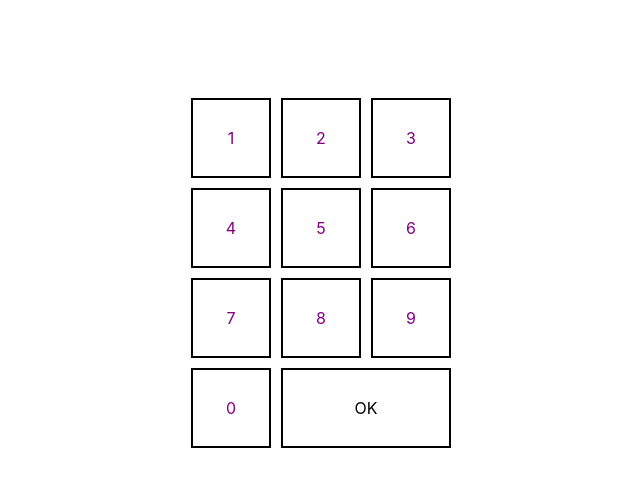
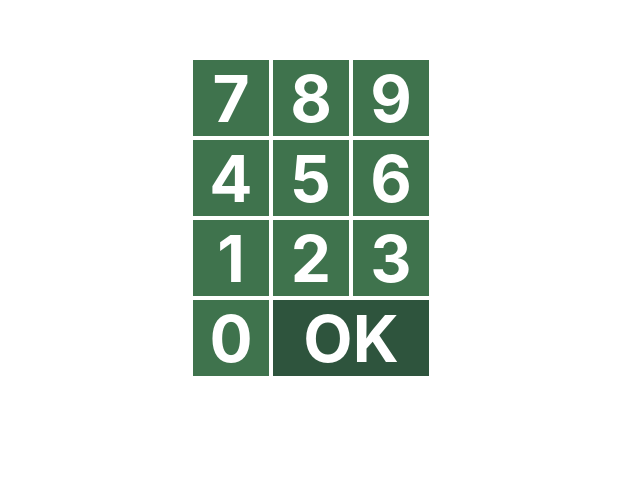
Before and after one commit to pearupung/pranglimine, a React (Create React App) app: page / in a window 1280 px wide. Shown: the part 182-668 px from the top of the page, without its empty margins (89-729 px from the left). Built offline with nearby package versions, Linux system fonts and the light colour scheme.

Commit message:
#1 Mock original style & digit input

```diff
--- a/src/App.css
+++ b/src/App.css
@@ -1,30 +1,49 @@
 .keyboard {
   display: grid;
   grid-template-columns: repeat(3, 10vmin);
-  grid-template-rows: repeat(4, 10vmin);
-  grid-gap: 10px;
+  grid-template-rows: repeat(5, 10vmin);
   padding: 35vmin;
-  padding-bottom: 25vmin;
+  padding-top: 20vmin;
+}
+
+.user-input {
+  display: flex;
+  align-items: center;
+  color: black;
+  grid-column: span 3;
+  font-size: 5vw;
+  font-weight: bold;
 }
 
 .ok-button {
   grid-column: span 2;
-  border: 2px solid black;
   display: flex;
   justify-content: center;
   align-items: center;
-}
-
-.ok-button:hover {
-  color: aqua;
+  color: white;
+  border: 2px solid white;
+  background-color: #2e543d;
+  font-size: 5vw;
+  /*font-family: 'Courier Prime', Courier, monospace;*/
+  font-weight: bold;
+  cursor: pointer;
 }
 
 .button {
-  color: purple;
-  border: 2px solid black;
+  color: white;
+  border: 2px solid white;
+  background-color: #3f734d;
+  /* other colors */
+  /* 3f734d */
+  /* 4d845d */
+  /* 5e926c */
+
 
   display: flex;
   justify-content: center;
   align-items: center;
-
+  /*font-family: 'Courier Prime', Courier, monospace;*/
+  font-weight: bold;
+  font-size: 5vw;
+  cursor: pointer;
 }
--- a/src/components/Keyboard.js
+++ b/src/components/Keyboard.js
@@ -1,19 +1,33 @@
+import { useState } from "react"
 
 const Keyboard = () => {
 
-    const keyboard = [1, 2, 3, 4, 5, 6, 7, 8, 9, 0, "OK"]
+    const keyboard = [7, 8, 9, 4, 5, 6, 1, 2, 3, 0, "OK"]
+
+    const [userInput, setUserInput] = useState("")
+
+    const addNumber = (number) => {
+        if (typeof number !== "number") {
+            return
+        }
+        setUserInput(userInput + number)
+    }
 
     return (
-        <div className="keyboard">
-        {keyboard.map((key, index) => (
+        <div>
+            <div className="keyboard">
+            <p className="user-input">{userInput}</p>
+
+            {keyboard.map((key, index) => (
             <div
             key={index}
+            onClick={() => {addNumber(key)}}
             className={key !== "OK"? "button" : "ok-button"}>
                 {key}
                 </div>
         ))}
         </div>
-
+        </div>
     )
 }
 
```
